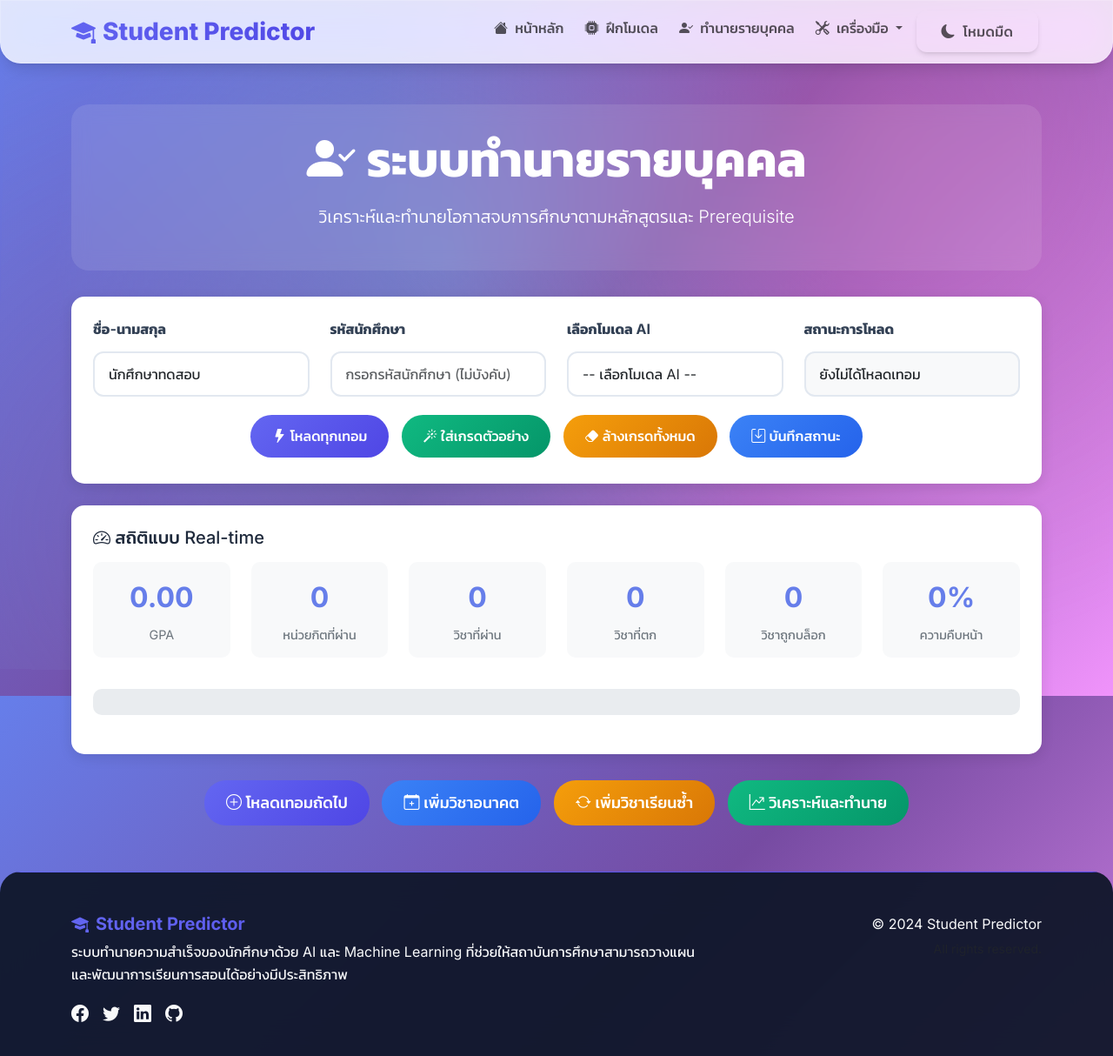
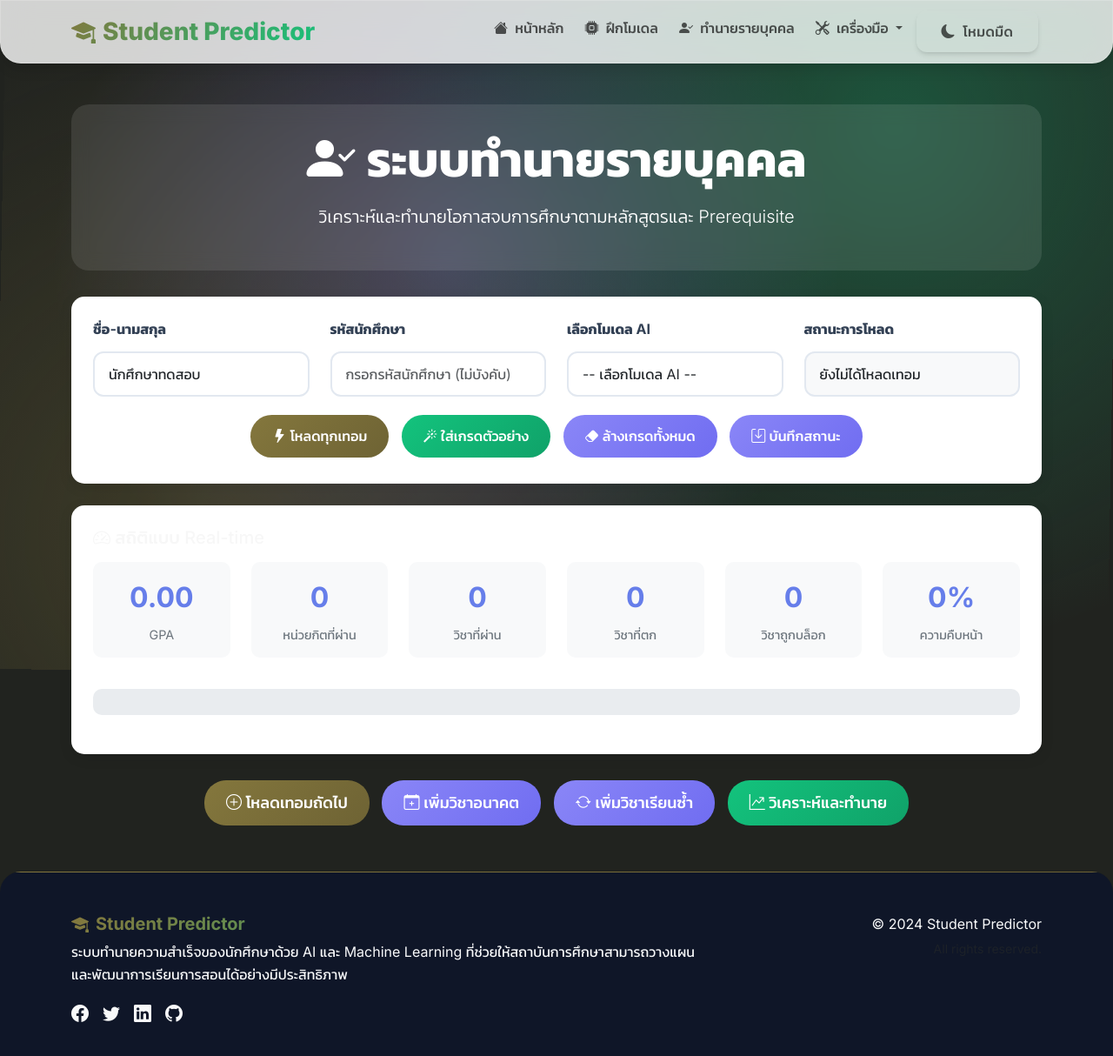
Before and after one commit to iot1234/aitest, a Flask app: page /test in a window 1280 px wide. Shown: the whole page at 87% size. Run offline with Flask 3, Linux system fonts and the light colour scheme; data that the repository does not hold is empty.

Commit message:
Update base.html

```diff
--- a/templates/base.html
+++ b/templates/base.html
@@ -12,46 +12,23 @@
 
     <style>
         :root {
-            /* Modern Color Palette - Distinct Colors */
-            --primary-color: #6366f1;
-            --primary-dark: #4f46e5;
-            --primary-light: #a5b4fc;
+            /* Elito Color Palette */
+            --primary-color: #84773D;
+            --primary-dark: #6e6334;
+            --primary-light: #a0935b;
 
-            --secondary-color: #06b6d4;
-            --secondary-dark: #0891b2;
-            --secondary-light: #67e8f9;
+            --secondary-color: #13C37D;
+            --secondary-dark: #10a269;
+            --secondary-light: #4fcf9a;
 
-            --success-color: #10b981;
-            --success-dark: #059669;
-            --success-light: #6ee7b7;
+            --accent-color: #8A86F7;
+            --accent-dark: #706df1;
+            --accent-light: #a7a4f9;
 
-            --warning-color: #f59e0b;
-            --warning-dark: #d97706;
-            --warning-light: #fbbf24;
-
-            --danger-color: #ef4444;
-            --danger-dark: #dc2626;
-            --danger-light: #f87171;
-
-            --info-color: #3b82f6;
-            --info-dark: #2563eb;
-            --info-light: #93c5fd;
-
-            --purple-color: #8b5cf6;
-            --purple-dark: #7c3aed;
-            --purple-light: #c4b5fd;
-
-            --orange-color: #f97316;
-            --orange-dark: #ea580c;
-            --orange-light: #fb923c;
-
-            --teal-color: #14b8a6;
-            --teal-dark: #0f766e;
-            --teal-light: #5eead4;
-
-            --pink-color: #ec4899;
-            --pink-dark: #db2777;
-            --pink-light: #f9a8d4;
+            --background-dark: #21231F;
+            --background-light: #333436;
+            --text-light: #F7F7F7;
+            --text-dark: #21231F;
 
             /* Neutral Colors */
             --gray-50: #f8fafc;
@@ -66,16 +43,16 @@
             --gray-900: #0f172a;
 
             /* Distinct Gradients for Each Button Type */
-            --primary-gradient: linear-gradient(135deg, #6366f1 0%, #4f46e5 100%);
-            --secondary-gradient: linear-gradient(135deg, #06b6d4 0%, #0891b2 100%);
-            --success-gradient: linear-gradient(135deg, #10b981 0%, #059669 100%);
-            --warning-gradient: linear-gradient(135deg, #f59e0b 0%, #d97706 100%);
-            --danger-gradient: linear-gradient(135deg, #ef4444 0%, #dc2626 100%);
-            --info-gradient: linear-gradient(135deg, #3b82f6 0%, #2563eb 100%);
-            --purple-gradient: linear-gradient(135deg, #8b5cf6 0%, #7c3aed 100%);
-            --orange-gradient: linear-gradient(135deg, #f97316 0%, #ea580c 100%);
-            --teal-gradient: linear-gradient(135deg, #14b8a6 0%, #0f766e 100%);
-            --pink-gradient: linear-gradient(135deg, #ec4899 0%, #db2777 100%);
+            --primary-gradient: linear-gradient(135deg, var(--primary-color) 0%, var(--primary-dark) 100%);
+            --secondary-gradient: linear-gradient(135deg, var(--secondary-color) 0%, var(--secondary-dark) 100%);
+            --success-gradient: linear-gradient(135deg, var(--secondary-color) 0%, var(--secondary-dark) 100%);
+            --warning-gradient: linear-gradient(135deg, var(--accent-color) 0%, var(--accent-dark) 100%);
+            --danger-gradient: linear-gradient(135deg, #ef4444 0%, #dc2626 100%); /* Keep red for danger */
+            --info-gradient: linear-gradient(135deg, var(--accent-color) 0%, var(--accent-dark) 100%);
+            --purple-gradient: linear-gradient(135deg, var(--accent-color) 0%, var(--accent-dark) 100%);
+            --orange-gradient: linear-gradient(135deg, var(--primary-color) 0%, var(--primary-dark) 100%);
+            --teal-gradient: linear-gradient(135deg, var(--secondary-color) 0%, var(--secondary-dark) 100%);
+            --pink-gradient: linear-gradient(135deg, #ec4899 0%, #db2777 100%); /* Keep pink for pink */
 
             --glass-gradient: linear-gradient(135deg, rgba(255,255,255,0.1) 0%, rgba(255,255,255,0.05) 100%);
 
@@ -101,26 +78,24 @@
 
         body {
             font-family: 'Inter', 'Kanit', sans-serif;
-            background: linear-gradient(135deg, #667eea 0%, #764ba2 50%, #f093fb 100%);
-            background-attachment: fixed;
-            min-height: 100vh;
-            color: var(--gray-800);
+            background: var(--background-dark);
+            color: var(--text-light);
             line-height: 1.6;
             transition: all 0.3s cubic-bezier(0.4, 0, 0.2, 1);
             overflow-x: hidden;
         }
 
-        body::before {
-            content: '';
+body::before {
+            content: "";
             position: fixed;
             top: 0;
             left: 0;
             width: 100%;
             height: 100%;
             background:
-                radial-gradient(circle at 20% 80%, rgba(120, 119, 198, 0.3) 0%, transparent 50%),
-                radial-gradient(circle at 80% 20%, rgba(255, 119, 198, 0.3) 0%, transparent 50%),
-                radial-gradient(circle at 40% 40%, rgba(120, 219, 255, 0.3) 0%, transparent 50%);
+                radial-gradient(circle at 20% 80%, rgba(132, 119, 61, 0.3) 0%, transparent 50%),
+                radial-gradient(circle at 80% 20%, rgba(19, 195, 125, 0.3) 0%, transparent 50%),
+                radial-gradient(circle at 40% 40%, rgba(138, 134, 247, 0.3) 0%, transparent 50%);
             z-index: -1;
             animation: float 20s ease-in-out infinite;
         }
@@ -132,15 +107,15 @@
         }
 
         body.dark-mode {
-            background: linear-gradient(135deg, #0f172a 0%, #1e293b 50%, #334155 100%);
-            color: var(--gray-100);
+            background: linear-gradient(135deg, var(--background-dark) 0%, var(--background-light) 100%);
+            color: var(--text-light);
         }
 
         body.dark-mode::before {
             background:
-                radial-gradient(circle at 20% 80%, rgba(99, 102, 241, 0.2) 0%, transparent 50%),
-                radial-gradient(circle at 80% 20%, rgba(139, 92, 246, 0.2) 0%, transparent 50%),
-                radial-gradient(circle at 40% 40%, rgba(6, 182, 212, 0.2) 0%, transparent 50%);
+                radial-gradient(circle at 20% 80%, rgba(132, 119, 61, 0.2) 0%, transparent 50%),
+                radial-gradient(circle at 80% 20%, rgba(19, 195, 125, 0.2) 0%, transparent 50%),
+                radial-gradient(circle at 40% 40%, rgba(138, 134, 247, 0.2) 0%, transparent 50%);
         }
 
         /* Navigation Styles */
@@ -162,7 +137,7 @@
         .navbar-brand {
             font-weight: 800;
             font-size: 1.75rem;
-            background: var(--primary-gradient);
+            background: linear-gradient(135deg, var(--primary-color) 0%, var(--secondary-color) 100%);
             -webkit-background-clip: text;
             -webkit-text-fill-color: transparent;
             background-clip: text;
@@ -189,7 +164,7 @@
             left: -100%;
             width: 100%;
             height: 100%;
-            background: var(--primary-gradient);
+            background: linear-gradient(90deg, var(--primary-color), var(--secondary-color));
             transition: left 0.3s ease;
             z-index: -1;
             opacity: 0.1;
@@ -200,7 +175,7 @@
         }
 
         .navbar-nav .nav-link:hover {
-            color: var(--primary-color) !important;
+            color: var(--secondary-color) !important;
             transform: translateY(-2px);
         }
 
@@ -220,7 +195,7 @@
         }
 
         .dropdown-item:hover {
-            background: var(--primary-gradient);
+            background: linear-gradient(135deg, var(--primary-color) 0%, var(--secondary-color) 100%);
             color: white;
             transform: translateX(5px);
         }
@@ -245,7 +220,7 @@
             left: 0;
             right: 0;
             height: 1px;
-            background: var(--primary-gradient);
+            background: linear-gradient(90deg, var(--primary-color), var(--secondary-color));
             transform: scaleX(0);
             transition: transform 0.3s ease;
         }
@@ -260,7 +235,7 @@
         }
 
         .card-header {
-            background: var(--primary-gradient);
+            background: linear-gradient(135deg, var(--primary-color) 0%, var(--secondary-color) 100%);
             color: white;
             font-weight: 600;
             border-radius: var(--radius-2xl) var(--radius-2xl) 0 0 !important;
@@ -328,56 +303,56 @@
 
         /* Primary Button - Blue */
         .btn-primary {
-            background: var(--primary-gradient);
+            background: linear-gradient(135deg, var(--primary-color) 0%, var(--primary-dark) 100%);
             color: white;
             border: 2px solid transparent;
         }
 
         .btn-primary:hover {
-            background: linear-gradient(135deg, #4f46e5 0%, #3730a3 100%);
+            background: linear-gradient(135deg, var(--primary-dark) 0%, var(--primary-color) 100%);
             transform: translateY(-3px) scale(1.05);
-            box-shadow: 0 10px 25px rgba(99, 102, 241, 0.4);
+            box-shadow: 0 10px 25px rgba(132, 119, 61, 0.4);
             color: white;
         }
 
         .btn-primary:focus {
-            box-shadow: 0 0 0 3px rgba(99, 102, 241, 0.3);
+            box-shadow: 0 0 0 3px rgba(132, 119, 61, 0.3);
         }
 
         /* Success Button - Green */
         .btn-success {
-            background: var(--success-gradient);
+            background: linear-gradient(135deg, var(--secondary-color) 0%, var(--secondary-dark) 100%);
             color: white;
             border: 2px solid transparent;
         }
 
         .btn-success:hover {
-            background: linear-gradient(135deg, #059669 0%, #047857 100%);
+            background: linear-gradient(135deg, var(--secondary-dark) 0%, var(--secondary-color) 100%);
             transform: translateY(-3px) scale(1.05);
-            box-shadow: 0 10px 25px rgba(16, 185, 129, 0.4);
+            box-shadow: 0 10px 25px rgba(19, 195, 125, 0.4);
             color: white;
         }
 
         .btn-success:focus {
-            box-shadow: 0 0 0 3px rgba(16, 185, 129, 0.3);
+            box-shadow: 0 0 0 3px rgba(19, 195, 125, 0.3);
         }
 
         /* Warning Button - Orange */
         .btn-warning {
-            background: var(--warning-gradient);
+            background: linear-gradient(135deg, var(--accent-color) 0%, var(--accent-dark) 100%);
             color: white;
             border: 2px solid transparent;
         }
 
         .btn-warning:hover {
-            background: linear-gradient(135deg, #d97706 0%, #b45309 100%);
+            background: linear-gradient(135deg, var(--accent-dark) 0%, var(--accent-color) 100%);
             transform: translateY(-3px) scale(1.05);
-            box-shadow: 0 10px 25px rgba(245, 158, 11, 0.4);
+            box-shadow: 0 10px 25px rgba(138, 134, 247, 0.4);
             color: white;
         }
 
         .btn-warning:focus {
-            box-shadow: 0 0 0 3px rgba(245, 158, 11, 0.3);
+            box-shadow: 0 0 0 3px rgba(138, 134, 247, 0.3);
         }
 
         /* Danger Button - Red */
@@ -400,38 +375,38 @@
 
         /* Info Button - Light Blue */
         .btn-info {
-            background: var(--info-gradient);
+            background: linear-gradient(135deg, var(--accent-color) 0%, var(--accent-dark) 100%);
             color: white;
             border: 2px solid transparent;
         }
 
         .btn-info:hover {
-            background: linear-gradient(135deg, #2563eb 0%, #1d4ed8 100%);
+            background: linear-gradient(135deg, var(--accent-dark) 0%, var(--accent-color) 100%);
             transform: translateY(-3px) scale(1.05);
-            box-shadow: 0 10px 25px rgba(59, 130, 246, 0.4);
+            box-shadow: 0 10px 25px rgba(138, 134, 247, 0.4);
             color: white;
         }
 
         .btn-info:focus {
-            box-shadow: 0 0 0 3px rgba(59, 130, 246, 0.3);
+            box-shadow: 0 0 0 3px rgba(138, 134, 247, 0.3);
         }
 
         /* Secondary Button - Cyan */
         .btn-secondary {
-            background: var(--secondary-gradient);
+            background: linear-gradient(135deg, var(--secondary-color) 0%, var(--secondary-dark) 100%);
             color: white;
             border: 2px solid transparent;
         }
 
         .btn-secondary:hover {
-            background: linear-gradient(135deg, #0891b2 0%, #0e7490 100%);
+            background: linear-gradient(135deg, var(--secondary-dark) 0%, var(--secondary-color) 100%);
             transform: translateY(-3px) scale(1.05);
-            box-shadow: 0 10px 25px rgba(6, 182, 212, 0.4);
+            box-shadow: 0 10px 25px rgba(19, 195, 125, 0.4);
             color: white;
         }
 
         .btn-secondary:focus {
-            box-shadow: 0 0 0 3px rgba(6, 182, 212, 0.3);
+            box-shadow: 0 0 0 3px rgba(19, 195, 125, 0.3);
         }
 
         /* Purple Button */
@@ -682,8 +657,8 @@
         }
 
         .dark-mode .dark-mode-toggle {
-            background: var(--primary-color);
-            border-color: var(--primary-color);
+            background: var(--secondary-color);
+            border-color: var(--secondary-color);
         }
 
         .dark-mode .dark-mode-toggle::before {
@@ -769,7 +744,7 @@
         }
 
         .gradient-text {
-            background: var(--primary-gradient);
+            background: linear-gradient(135deg, var(--primary-color) 0%, var(--secondary-color) 100%);
             -webkit-background-clip: text;
             -webkit-text-fill-color: transparent;
             background-clip: text;
```
